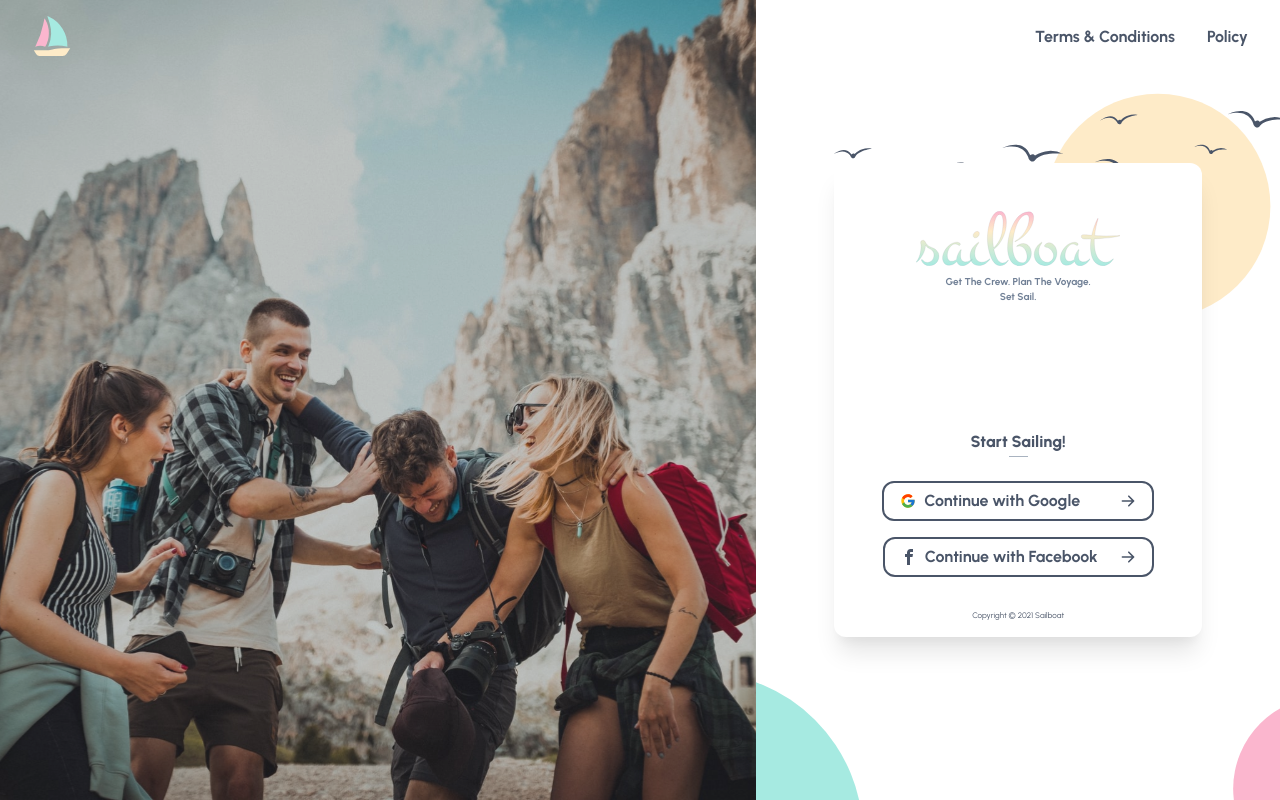
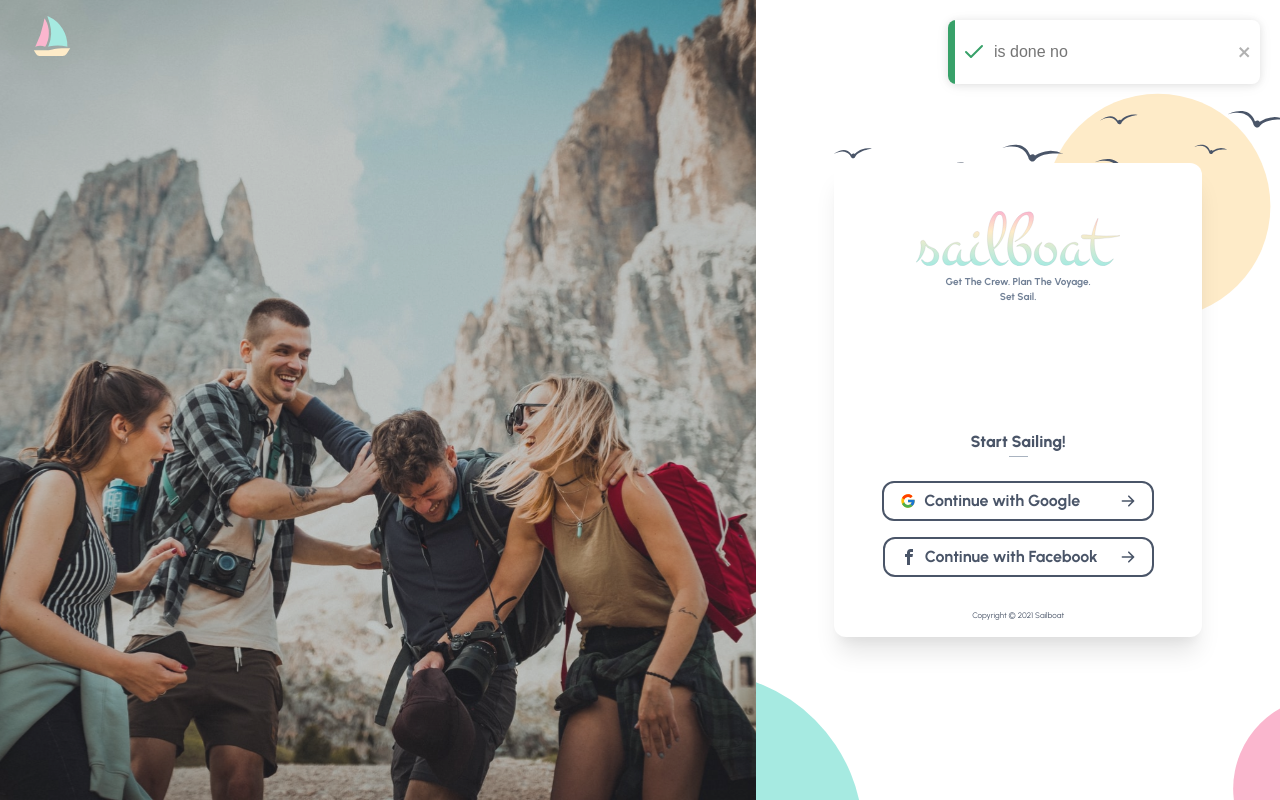
Before and after one commit to sailbow/sailbow, a React (Create React App) app in the folder sb-web/: page / in a window 1280 px wide. Both pictures are taken after a click on the button "Continue with Google". Built offline with nearby package versions, Linux system fonts and the light colour scheme.

Commit message:
chore: added toast

```diff
--- a/sb-web/package.json
+++ b/sb-web/package.json
@@ -25,6 +25,7 @@
     "react-icons": "^4.2.0",
     "react-router-dom": "^5.3.0",
     "react-scripts": "4.0.3",
+    "react-toastify": "^8.0.3",
     "sass": "^1.42.1",
     "typescript": "^4.1.2",
     "web-vitals": "^1.0.1"
--- a/sb-web/src/App.scss
+++ b/sb-web/src/App.scss
@@ -10,3 +10,7 @@ body,
     margin: 0;
     padding: 0;
 }
+
+.Toastify__close-button {
+    align-self: unset !important;
+}
--- a/sb-web/src/App.tsx
+++ b/sb-web/src/App.tsx
@@ -1,6 +1,8 @@
 import React, { FunctionComponent } from 'react';
+
 import { BrowserRouter } from 'react-router-dom';
 
+import { ToastBar, ToastProvider } from 'common/toast/Toast';
 import { PublicContent } from 'screens/content/Content';
 
 import './App.scss';
@@ -8,9 +10,12 @@ import './App.scss';
 export const App: FunctionComponent = () => {
     return (
         <>
-            <BrowserRouter>
-                <PublicContent />
-            </BrowserRouter>
+            <ToastProvider>
+                <ToastBar />
+                <BrowserRouter>
+                    <PublicContent />
+                </BrowserRouter>
+            </ToastProvider>
         </>
     );
 };
--- /dev/null
+++ b/sb-web/src/common/toast/Toast.scss
@@ -0,0 +1,18 @@
+@import 'theme/base';
+
+.sb-toast {
+    .success {
+        border-radius: 8px;
+
+        &::after {
+            bottom: 0;
+            left: 0;
+            content: '';
+            width: 7px;
+            height: 100%;
+            position: absolute;
+            display: inline-block;
+            background-color: $sb-green-500;
+        }
+    }
+}
--- /dev/null
+++ b/sb-web/src/common/toast/Toast.tsx
@@ -0,0 +1,148 @@
+import React, { createContext, Dispatch, FunctionComponent, ReactNode, useContext, useReducer } from 'react';
+
+import { Box, Flex, Icon, Text } from '@chakra-ui/react';
+import { FiCheck as Checkmark } from 'react-icons/fi';
+import { ToastContainer, toast } from 'react-toastify';
+
+import { Log } from 'util/Logger';
+
+import 'react-toastify/dist/ReactToastify.css';
+import 'common/toast/Toast.scss';
+
+enum ToastType {
+    Success = 'MESSAGE_SUCCESS',
+    Error = 'MESSAGE_ERROR',
+    Warning = 'MESSAGE_WARNING',
+}
+
+export interface Toast {
+    type?: ToastType;
+    text?: string;
+    visible: boolean;
+}
+
+export enum ToastActionType {
+    ShowSuccess = 'SHOW_SUCCESS',
+    ShowError = 'SHOW_ERROR',
+    ShowWarning = 'SHOW_WARNING',
+    Hide = 'HIDE',
+}
+
+export interface ToastAction {
+    type: ToastActionType;
+    text?: string;
+}
+
+interface ToastProviderProps {
+    children: ReactNode;
+}
+
+const ToastStateContext = createContext<Toast | undefined>(undefined);
+const ToastDispatchContext = createContext<Dispatch<ToastAction> | undefined>(undefined);
+
+const messageReducer = (message: Toast, action: ToastAction): Toast => {
+    const log = new Log();
+    log.group(action.type);
+    log.prev(message);
+
+    switch (action.type) {
+        case ToastActionType.ShowSuccess: {
+            const nextState = { type: ToastType.Success, text: action.text, visible: true };
+            log.next(nextState);
+            return nextState;
+        }
+
+        case ToastActionType.ShowError: {
+            const nextState = { type: ToastType.Error, text: action.text, visible: true };
+            log.next(nextState);
+            return nextState;
+        }
+
+        case ToastActionType.ShowWarning: {
+            const nextState = { type: ToastType.Warning, text: action.text, visible: true };
+            log.next(nextState);
+            return nextState;
+        }
+
+        case ToastActionType.Hide: {
+            const nextState = { visible: false };
+            log.next(nextState);
+            return nextState;
+        }
+
+        default: {
+            throw new Error(`Invalid action -- ${action.type}`);
+        }
+    }
+};
+
+export const ToastProvider: FunctionComponent<ToastProviderProps> = ({ children }) => {
+    const [state, dispatch] = useReducer(messageReducer, { visible: false });
+
+    return (
+        <ToastStateContext.Provider value={state}>
+            <ToastDispatchContext.Provider value={dispatch}>{children}</ToastDispatchContext.Provider>
+        </ToastStateContext.Provider>
+    );
+};
+
+const useToastState = (): Toast => {
+    const context = useContext(ToastStateContext);
+
+    if (context === undefined) {
+        throw new Error('UseToastState must be used within ToastProvider');
+    }
+
+    return context;
+};
+
+const useToastDispatch = (): Dispatch<ToastAction> => {
+    const context = useContext(ToastDispatchContext);
+
+    if (context === undefined) {
+        throw new Error('UseToastState must be used within ToastProvider');
+    }
+
+    return context;
+};
+
+export const useToast = (): [Toast, Dispatch<ToastAction>] => {
+    return [useToastState(), useToastDispatch()];
+};
+
+export const ToastBar = (): JSX.Element | null => {
+    const [message, dispatch] = useToast() as [Toast, Dispatch<ToastAction>];
+    const DURATION = 5000;
+
+    if (!message || !message.type) return null;
+
+    const Container = ({ children }: any) => <div>{children}</div>;
+
+    switch (message.type) {
+        case ToastType.Success: {
+            toast(
+                <Container>
+                    <Flex alignItems="center">
+                        <Icon as={Checkmark} w={6} h={6} color="green.500" />
+                        <Text pl="2">{message.text}</Text>
+                    </Flex>
+                </Container>,
+                { toastId: 'success-toast', className: 'success' },
+            );
+            break;
+        }
+        case ToastType.Error: {
+            break;
+        }
+        case ToastType.Warning: {
+            break;
+        }
+        default:
+            throw new Error('Invalid message type');
+    }
+    return (
+        <>
+            <ToastContainer hideProgressBar className="sb-toast" autoClose={100000000} />
+        </>
+    );
+};
--- a/sb-web/src/screens/landing/Landing.tsx
+++ b/sb-web/src/screens/landing/Landing.tsx
@@ -5,11 +5,14 @@ import { HiArrowRight as RightIcon } from 'react-icons/hi';
 import { ImFacebook as FacebookIcon } from 'react-icons/im';
 
 import { ReactComponent as LogoType } from 'assets/sb-gradient-logo-type.svg';
+import { ToastActionType, useToast } from 'common/toast/Toast';
 
 import 'screens/landing/Landing.scss';
 
 export const Landing: FunctionComponent = () => {
     const LandingCard: FunctionComponent = () => {
+        const [message, dispatch] = useToast();
+
         return (
             <Box boxShadow="xl" bg="white" p="12" pb="4" borderRadius="xl">
                 <VStack spacing="32">
@@ -33,6 +36,9 @@ export const Landing: FunctionComponent = () => {
                                 colorScheme="gray"
                                 leftIcon={<GoogleIcon />}
                                 rightIcon={<RightIcon />}
+                                onClick={() => {
+                                    dispatch({ type: ToastActionType.ShowSuccess, text: 'is done no' });
+                                }}
                             >
                                 <Text pr="8">Continue with Google</Text>
                             </Button>
--- /dev/null
+++ b/sb-web/src/util/Logger.ts
@@ -0,0 +1,18 @@
+export class Log {
+    public group(action: string): void {
+        console.group(`ACTION > ${action}`);
+    }
+
+    public prev(message: unknown): void {
+        console.group('PREV STATE');
+        console.log(message);
+        console.groupEnd();
+    }
+
+    public next(message: unknown): void {
+        console.group('NEXT STATE');
+        console.log(message);
+        console.groupEnd();
+        console.groupEnd();
+    }
+}
```
Also changed, not shown: 1 other file (tests, documents, lock files or other folders).
